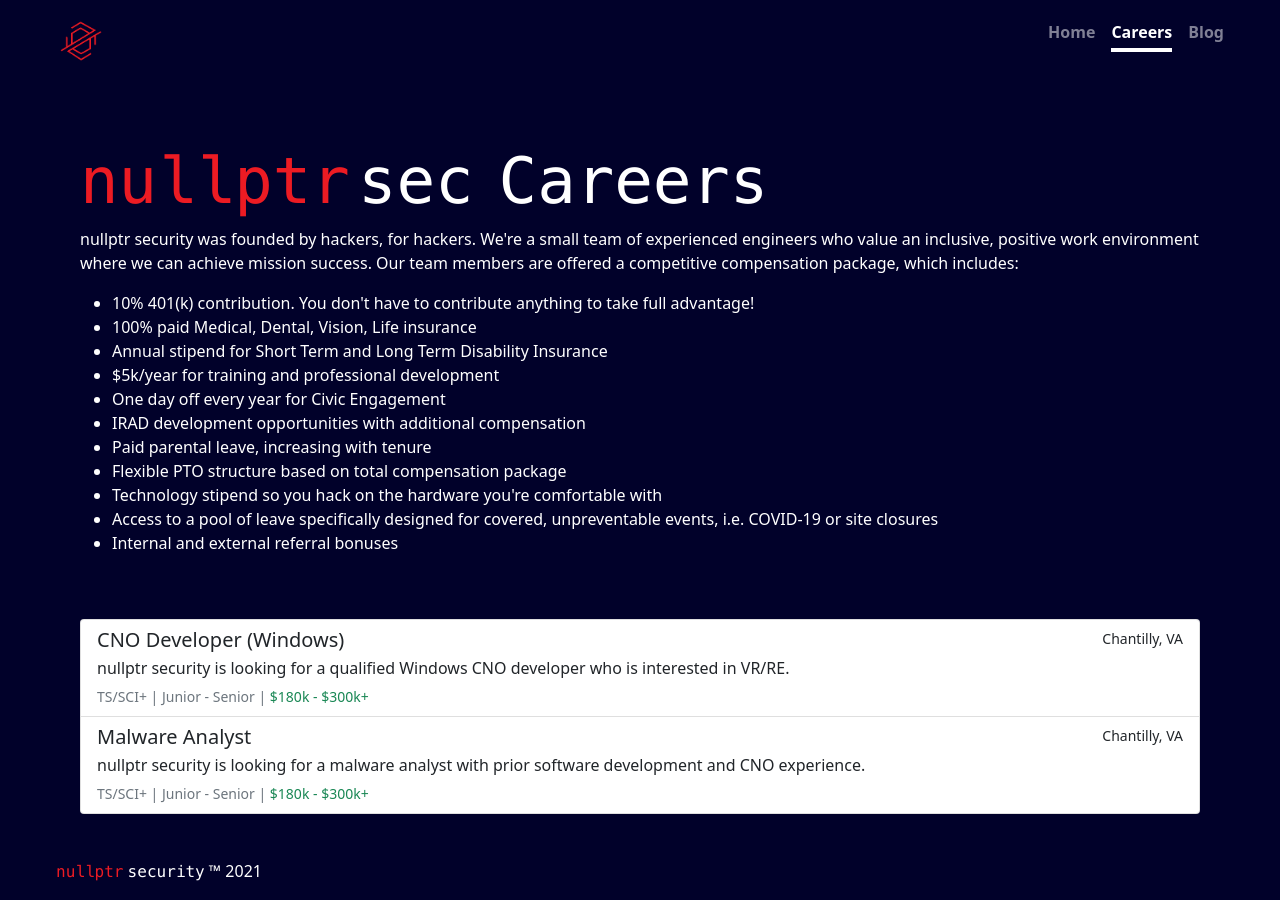
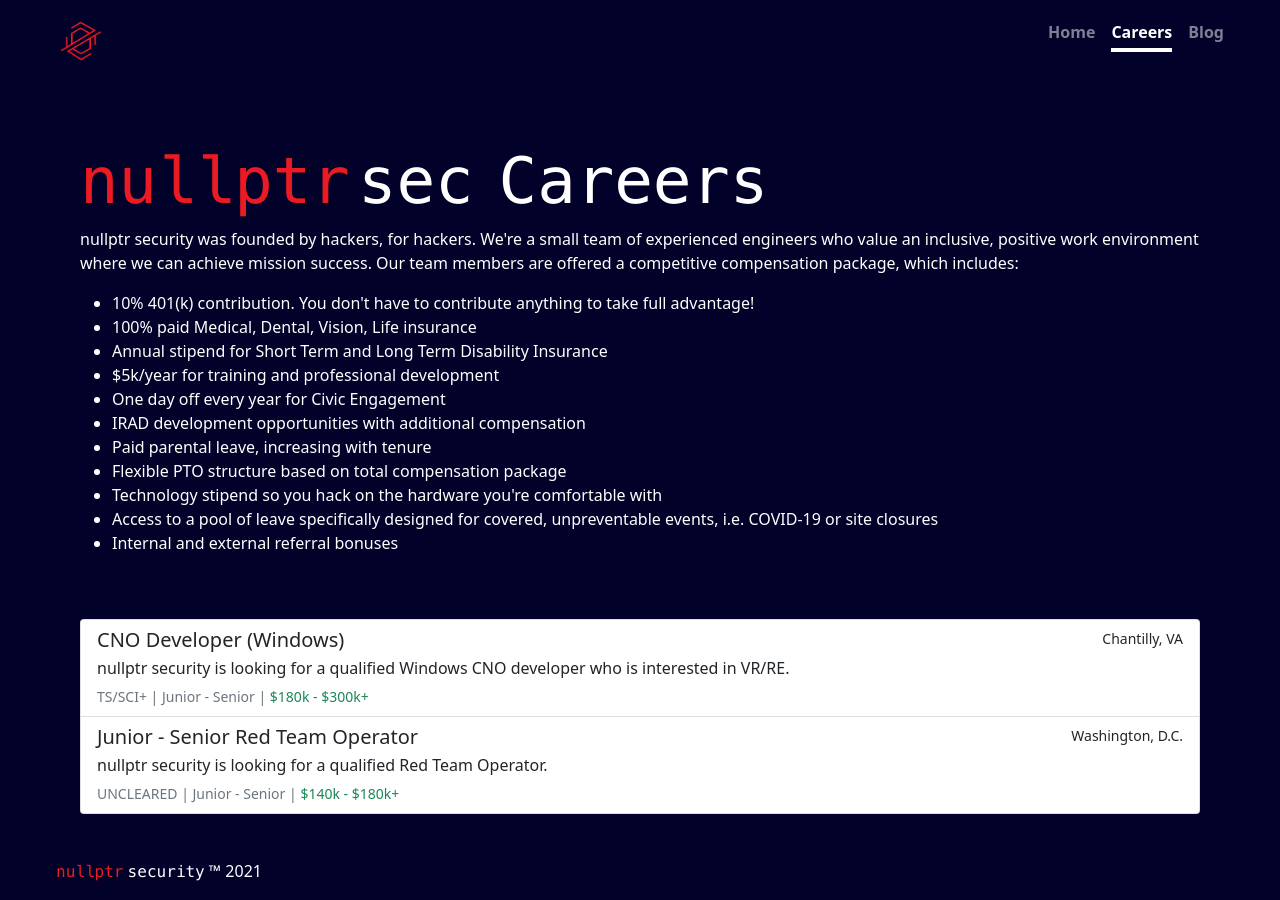
Before and after one commit to nullptrsec/nullptrsec.github.io, a Jekyll site: the page built from careers.html, in a window 1280 px wide. Built offline with Jekyll 4.4.1, drawn with Linux system fonts in a browser that asks for light colours; nearby versions of some CDN libraries.

Commit message:
Added new positions

```diff
--- a/careers.html
+++ b/careers.html
@@ -32,11 +32,19 @@
         -->
         <a href="#jobposting-cnodeveloperwindows-modal" data-bs-toggle="modal" data-bs-target="#jobposting-cnodeveloperwindows-modal" class="list-group-item list-group-item-action flex-column align-items-start">
             <div class="d-flex w-100 justify-content-between">
-            <h5 class="mb-1">CNO Developer (Windows)</h5>
-            <small>Chantilly, VA</small>
+              <h5 class="mb-1">CNO Developer (Windows)</h5>
+              <small>Chantilly, VA</small>
           </div>
           <p class="mb-1">nullptr security is looking for a qualified Windows CNO developer who is interested in VR/RE.</p>
           <small class="text-muted">TS/SCI+ | Junior - Senior | <span class="text-success">$180k - $300k+</span></small>
+        </a>
+        <a href="#jobposting-redteamoperator-modal" data-bs-toggle="modal" data-bs-target="#jobposting-redteamoperator-modal" class="list-group-item list-group-item-action flex-column align-items-start">
+          <div class="d-flex w-100 justify-content-between">
+            <h5 class="mb-1">Junior - Senior Red Team Operator</h5>
+            <small>Washington, D.C.</small>
+          </div>
+          <p class="mb-1">nullptr security is looking for a qualified Red Team Operator.</p>
+          <small class="text-muted">UNCLEARED | Junior - Senior | <span class="text-success">$140k - $180k+</span></small>
         </a>
         <!--
         <a href="#jobposting-cnodeveloperlinux-modal" data-bs-toggle="modal" data-bs-target="#jobposting-cnodeveloperlinux-modal" class="list-group-item list-group-item-action flex-column align-items-start">
@@ -47,7 +55,6 @@
           <p class="mb-1">nullptr security is looking for a qualified Linux developer with experience writing cross-platform drivers.</p>
           <small class="text-muted">TS/SCI+ | Junior - Senior | <span class="text-success">$180k - $300k+</span></small>
         </a>
-        -->
         <a href="#jobposting-malwareanalyst-modal" data-bs-toggle="modal" data-bs-target="#jobposting-malwareanalyst-modal" class="list-group-item list-group-item-action flex-column align-items-start">
             <div class="d-flex w-100 justify-content-between">
             <h5 class="mb-1">Malware Analyst</h5>
@@ -56,6 +63,7 @@
           <p class="mb-1">nullptr security is looking for a malware analyst with prior software development and CNO experience.</p>
           <small class="text-muted">TS/SCI+ | Junior - Senior | <span class="text-success">$180k - $300k+</span></small>
         </a>
+        -->
     </div>
 </main>
 
@@ -204,7 +212,7 @@
 <!-- !CNO Developer (Linux) -->
 
 <!-- Malware Analyst -->
-<div class="modal fade text-dark" id="jobposting-malwareanalyst-modal" tabindex="-1" role="dialog" aria-labelledby="jobposting-malwareanalyst-title" aria-hidden="true">
+<!-- <div class="modal fade text-dark" id="jobposting-malwareanalyst-modal" tabindex="-1" role="dialog" aria-labelledby="jobposting-malwareanalyst-title" aria-hidden="true">
   <div class="modal-dialog modal-lg" role="document">
     <div class="modal-content">
       <div class="modal-header">
@@ -242,5 +250,67 @@
       </div>
     </div>
   </div>
+</div> -->
+<!-- !Malware Analyst -->
+
+<!-- Red Team Operator -->
+<div class="modal fade text-dark" id="jobposting-redteamoperator-modal" tabindex="-1" role="dialog" aria-labelledby="jobposting-redteamoperator-title" aria-hidden="true">
+  <div class="modal-dialog modal-lg" role="document">
+    <div class="modal-content">
+      <div class="modal-header">
+        <h5 class="modal-title" id="jobposting-redteamoperator-title">Red Team Operator</h5>
+        <button type="button" class="btn-close" data-bs-dismiss="modal" aria-label="Close"></button>
+      </div>
+      <div class="modal-body">
+          <h3>Job Description</h3>
+          <p>This job posting is for a full-time Red Team Operator, Junior through Senior experience levels, performing offensive-security tasking on-site. You will work with other contractors and customer engineers to deliver impactful, mission-critical capabilities with lasting impressions on US federal infrastructure. The duties required by this position covers the full-lifecycle of penetration testing: Reconnaissance, Scanning, Vulnerability Assessment, Exploitation, and Reporting. Projects can range from attacking network infrastructure to conducting phishing operations against target customers. You must be able to work independently, and as a part of a team.</p>
+          <p>This job does <b>NOT</b> require a clearance, and the customer-site is in Washington, D.C.</p>
+          <h3>Required Skills</h3>
+          <p>
+              <ul>
+                <li>2 years performing red-team operations, demonstratable experience conducting all phases of the penetration testing lifecycle</li></li>
+                <li>2 years experience writing offensive-security tooling (Bash, C, Python, C#, Ruby, etc.)</li>
+                <li>Basic networking knowledge (TCP/IP, UDP, HTTP)</li>
+                <li>Experience with using standard offensive-security tooling (Metasploit, BurpSuite, Cobalt Strike, nmap, etc.)</li>
+                <li>Experience writing and briefing penetration testing reports </li>
+              </ul>
+          </p>
+          <h3>Preferred Skills</h3>
+          <p>
+              <ul>
+                <li>3 years of experience writing software (Python, C, C++, x86_64, ARM), specifically for offensive-security purposes including custom beaconers, loaders, web shells, etc.</li>
+                <li>Experience creating tooling to bypass anti-virus, EDR, and XDR</li>
+                <li>Understanding of underlying operating system functionality (scheduling, memory management, scheduling primitives)</li>
+                <li>Understanding of Windows and Linux internals (kernel, APIs, system calls, etc.)</li>
+              </ul>
+          </p>
+          <h3>Required Skills (Senior Position)</h3>
+          <p>
+              <ul>
+                <li>Ability to bypass security mitigation technologies and software (AV, EDR, XDR, Stack Canaries, DEP, NX-bit, etc.)</li>
+                <li>OSCP/GPEN/OSCE/OSEE/GXPN/CRTO certifications</li>
+                <li>Experience with Social Engineering and Physical Security penetration testing</li>
+                <li>2 years leading red-team operations</li>
+                <li>Ability to mentor team members on specific offensive-security tools and general TTPs</li>
+              </ul>
+          </p>
+          <h3>Required Skills (Senior Position)</h3>
+          <p>
+              <ul>
+                <li>3 years managing and securing infrastructure (AWS, GCP, Azure, Docker, Kubernetes), specifically for offensive-security purposes</li>
+                <li>Experience in disguising infrastructure to evade detection and fingerprinting</li>
+                <li>Experience automating and maintaining network infrastructure (routers, firewalls)</li>
+              </ul>
+          </p>
+          <div class="mt-5">
+            <h5>Ready to Apply?</h5>
+            <p>Click the link below or email us at <a href="mailto:careers@nullptrsec.io?subject=CNO Developer (Windows) Job">careers@nullptrsec.io</a> and send us your resume!</p>
+          </div>
+      </div>
+      <div class="modal-footer">
+          <a href="mailto:careers@nullptrsec.io?subject=CNO Developer (Windows) Job"><button type="button" class="btn btn-primary" data-bs-dismiss="modal">Apply</button></a>
+      </div>
+    </div>
+  </div>
 </div>
-<!-- !Malware Analyst -->
+<!-- !Red Team Operator -->
```
